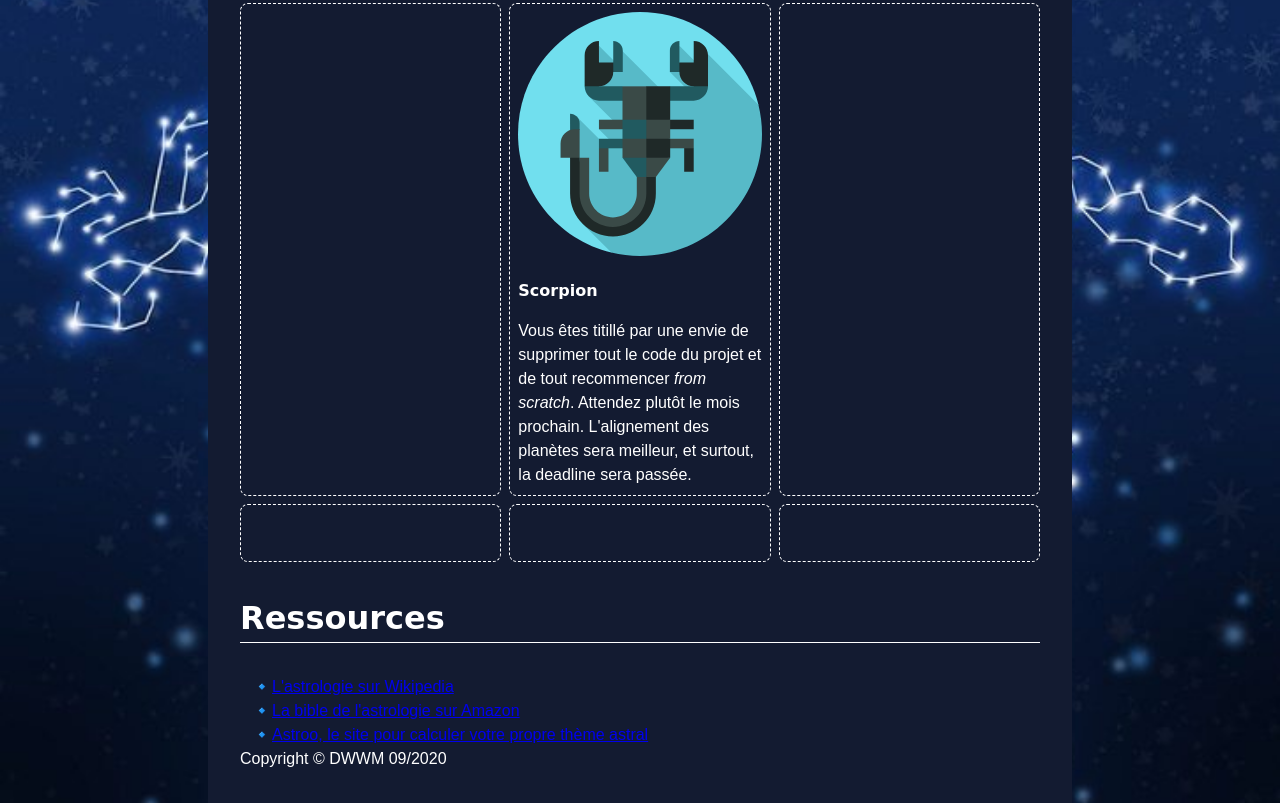
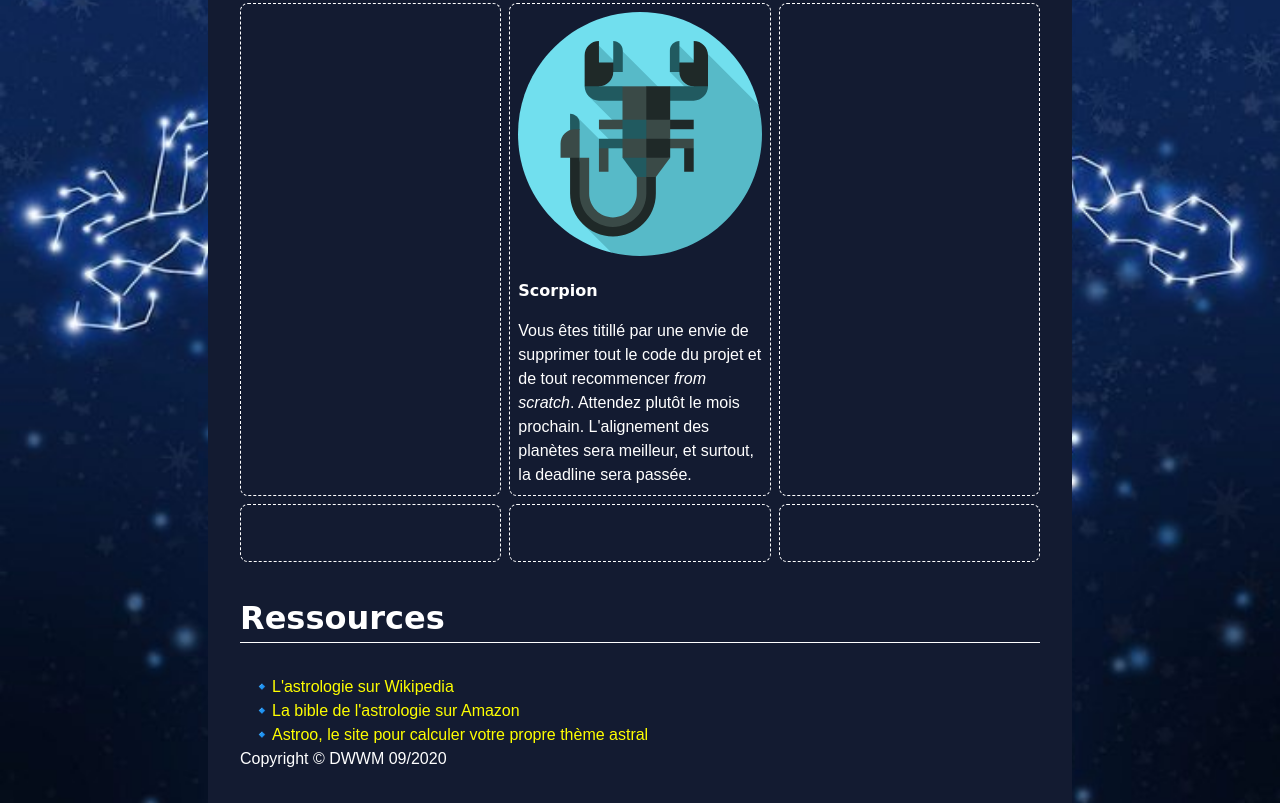
Before and after one commit to M2i-DWWM-0920-Lyon-AURA/s01-html-horoscope, a plain HTML site: page index.html in a window 1280 px wide. Shown: the part 956-1759 px from the top of the page. Drawn offline with Linux system fonts and the light colour scheme; a web font is replaced by a local one.

Commit message:
Add anchor styles

```diff
--- a/css/styles.css
+++ b/css/styles.css
@@ -95,3 +95,17 @@ ul li {
     font-size: 1.5rem;
     text-transform: uppercase;
 }
+
+a {
+    color: yellow;
+    text-decoration: none;
+}
+
+a:hover,
+a:visited:hover {
+    color: orange;
+}
+
+a:visited {
+    color: greenyellow;
+}
```
